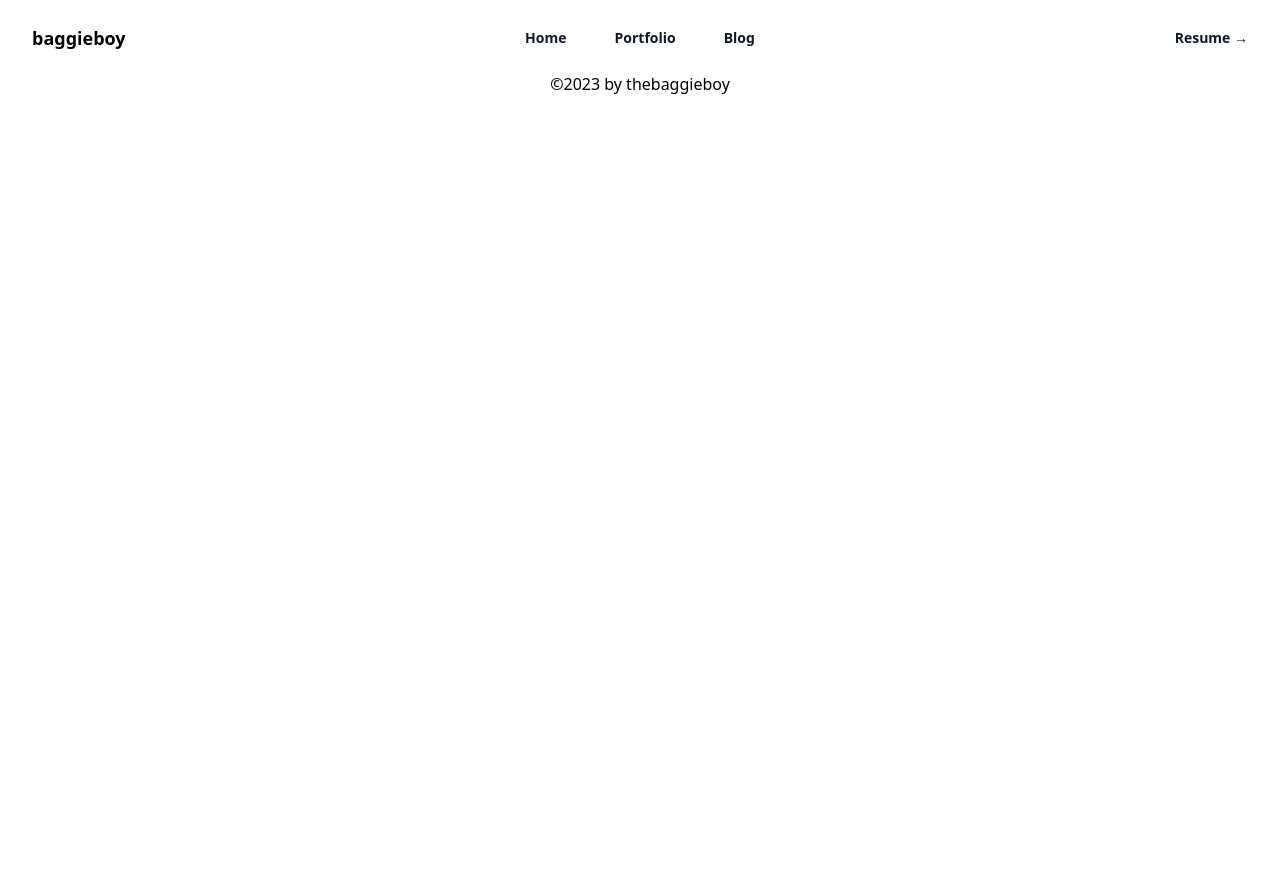
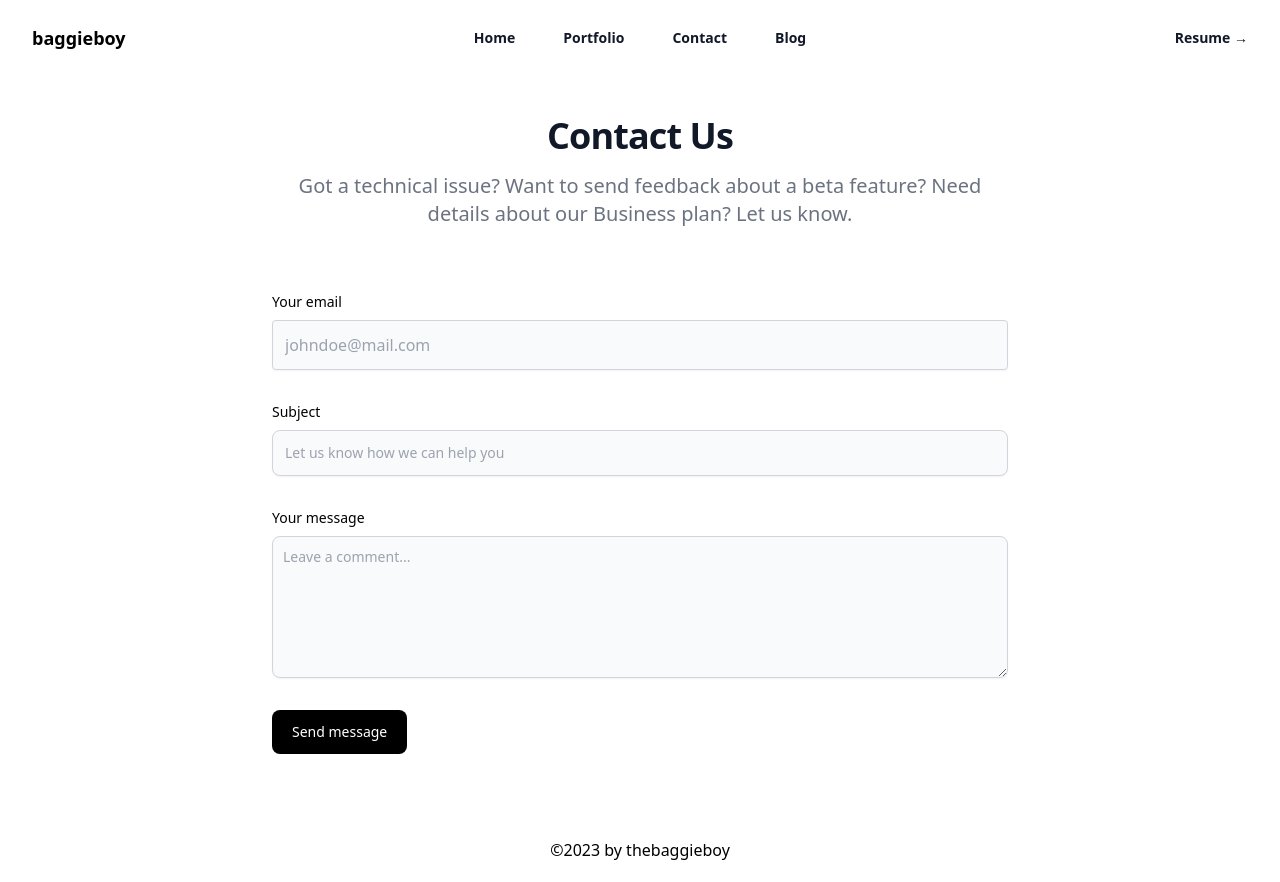
Before and after one commit to thebaggieboy/thebaggieboy.github.io, a Next.js app: page /contact in a window 1280 px wide. Before the commit the page ends 800 px from the top, so only its background shows below. Built offline with nearby package versions, Linux system fonts and the light colour scheme.

Commit message:
Added contact page and route

```diff
--- a/components/NavBar.tsx
+++ b/components/NavBar.tsx
@@ -21,7 +21,8 @@ import { ChevronDownIcon } from '@heroicons/react/20/solid'
 const navigation = [
   { name: 'Home', href: '/' },
   { name: 'Portfolio', href: '/portfolio' },
-  { name: 'Blog', href: 'https://baggieblog.up.railway.app/' },
+  { name: 'Contact', href: '/contact' },
+  { name: 'Blog', href: 'https://baggieblog.onrender.com' },
 ]
 
 
@@ -33,7 +34,7 @@ export default function NavBar() {
       <div className="absolute inset-x-0 top-[-10rem] -z-10 transform-gpu overflow-hidden blur-3xl sm:top-[-20rem]">
 
       </div>
-      <div className="px-6 pt-6 lg:px-8">
+      <div className="px-4 pt-6 lg:px-8">
         <nav className="flex items-center justify-between" aria-label="Global">
           <div className="flex lg:flex-1">
             <a href="/" className="-m-1.5 p-1.5">
--- a/pages/contact.jsx
+++ /dev/null
@@ -1,9 +0,0 @@
-import React from 'react'
-
-export default function contact() {
-  return (
-    <div>
-
-    </div>
-  )
-}
--- /dev/null
+++ b/pages/contact.tsx
@@ -0,0 +1,32 @@
+import React from 'react'
+
+export default function Contact() {
+
+
+
+  return (
+
+  <section className="bg-white text-black">
+  <div className="py-8 lg:py-16 px-4 mx-auto max-w-screen-md">
+      <h2 className="mb-4 text-4xl tracking-tight font-extrabold text-center text-gray-900">Contact Us</h2>
+      <p className="mb-8 lg:mb-16 font-light text-center text-gray-500 dark:text-gray-400 sm:text-xl">Got a technical issue? Want to send feedback about a beta feature? Need details about our Business plan? Let us know.</p>
+      <form action="#" className="space-y-8">
+          <div>
+              <label for="email" className="block mb-2 text-sm font-medium text-black">Your email</label>
+              <input type="email"  id="email" className="shadow-sm bg-gray-50 border p-3 rounded w-full border-gray-300 shadow-sm" placeholder="johndoe@mail.com" required />
+          </div>
+          <div>
+              <label for="subject" className="block mb-2 text-sm font-medium text-black">Subject</label>
+              <input type="text" id="subject" className="block p-3 w-full text-sm text-gray-900 bg-gray-50 rounded-lg border border-gray-300 shadow-sm " placeholder="Let us know how we can help you" required/>
+          </div>
+          <div className="sm:col-span-2">
+              <label for="message" className="block mb-2 text-sm font-medium text-black ">Your message</label>
+              <textarea id="message" rows="6" className="block p-2.5 w-full  text-gray-900 bg-gray-50 rounded-lg border border-gray-300 shadow-sm  text-sm text-black" placeholder="Leave a comment..."></textarea>
+          </div>
+          <button type="submit" className="py-3 px-5 text-sm font-medium text-center text-white rounded-lg bg-black sm:w-fit">Send message</button>
+      </form>
+  </div>
+</section>
+
+  )
+}
--- a/pages/portfolio.tsx
+++ b/pages/portfolio.tsx
@@ -16,8 +16,8 @@ type Products ={
       products = [
       {
         id: 1,
-        name: 'exodox',
-        href: 'https://exodox.onrender.com',
+        name: 'QRCode Generator',
+        href: 'qrcode-generator-1m1u1egjh-thebaggieboy.vercel.app',
         description: 'An ecommerce website',
         imageSrc: '/media/exodox.png',
         imageAlt: 'cant display image',
```
